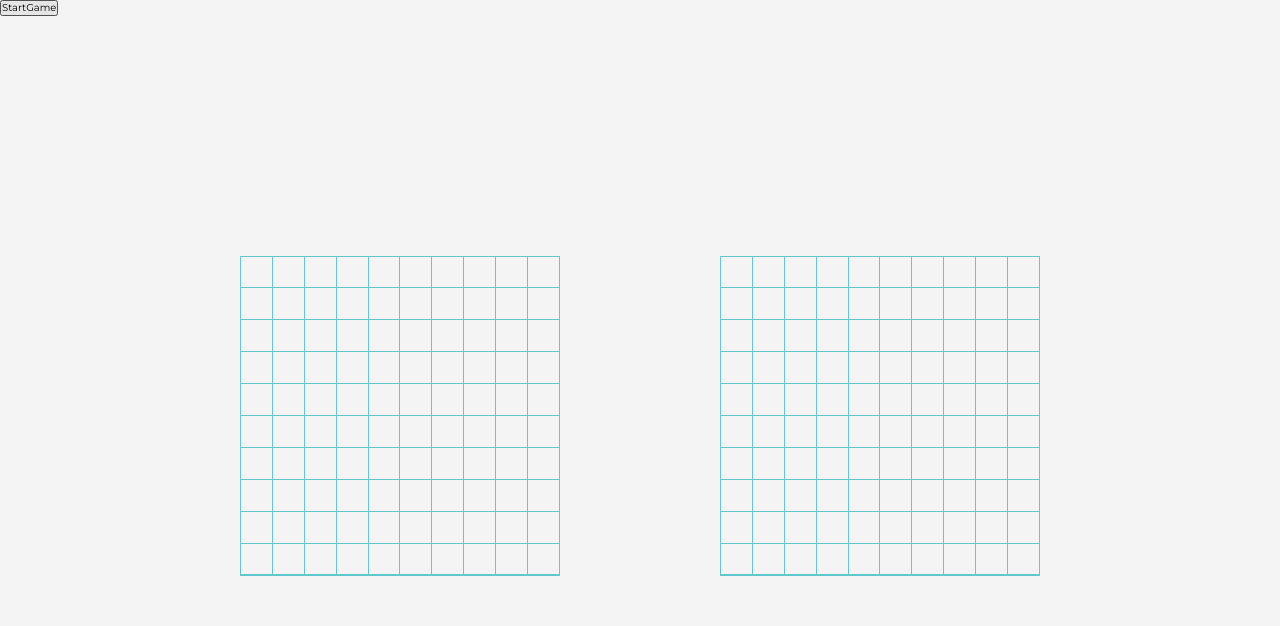
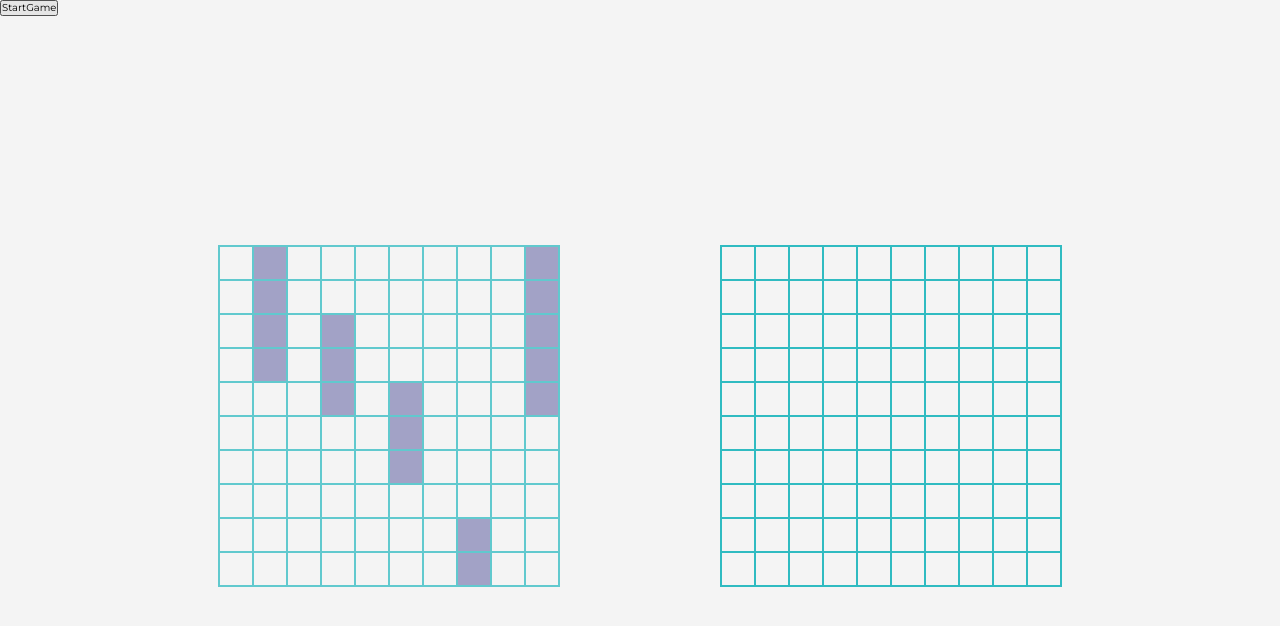
Before and after one commit to EriBloo/battleship, a React (Create React App) app: page / in a window 1280 px wide. Shown: the top 626 px of the page. Built offline with nearby package versions, Linux system fonts and the light colour scheme.

Commit message:
Added proper display of ships on board and functions to rotate them

```diff
--- a/src/components/App.tsx
+++ b/src/components/App.tsx
@@ -5,20 +5,23 @@ import 'normalize.css';
 import '../styles/App.scss';
 
 function App(): ReactElement {
-  const [game, setGame] = useState(new Game([2, 3, 3, 4, 5]));
+  const ships: number[] = [5, 4, 3, 3, 2];
+  const [game, setGame] = useState(new Game(ships));
+  const [update, setUpdate] = useState(0);
 
   const initGame = () => {
     game.init();
   };
 
   useEffect(() => {
-    game.getPlayer(0).getBoard.distributeShips([2, 3, 3, 4, 5])
+    game.getPlayer(0).getBoard.distributeShips(ships);
+    setUpdate(prevState => 1 - prevState);
   }, []);
 
   return (
     <div className="app">
       <button type="button" onClick={initGame}>StartGame</button>
-      <Boards game={game} />
+      <Boards game={game} update={update} />
     </div>
   );
 }
--- a/src/components/Board.tsx
+++ b/src/components/Board.tsx
@@ -8,11 +8,21 @@ function Board(props: {
   game: Game;
   state: { [state: string]: [number, number][] };
   loop: (loc: [number, number]) => void;
+  rotate: (loc: [number, number]) => void;
+  turn: 0 | 1;
 }): ReactElement {
-  const [currentTurn, setCurrentTurn] = useState(props.game.getTurn);
   const [active, setActive] = useState('');
 
   function updateTiles(): void {
+    // adds classes to elements appropriate to their state
+    const elements = document.querySelectorAll(`.board-tile[data-player="${props.player}"]`);
+    elements.forEach((el) => {
+      el.classList.remove('ship-not-hit');
+      el.classList.remove('ship-hit');
+      el.classList.remove('ship-sunk');
+      el.classList.remove('missed');
+    });
+
     if (props.player === 0) {
       props.state.shipNotHit.map((ship) => {
         const element = document.querySelector(
@@ -43,42 +53,59 @@ function Board(props: {
     });
   }
 
-  function loop(e: React.MouseEvent<HTMLDivElement>): void {
-    if (props.player === 1 - currentTurn) {
+  function chooseAction(e: React.MouseEvent<HTMLDivElement>): void {
     const el = e.target as HTMLDivElement;
-      props.loop([parseInt(el.getAttribute('data-x') as string, 10), parseInt(el.getAttribute('data-y') as string, 10)]);
+    if (props.player === 1 - props.turn) {
+      props.loop([
+        parseInt(el.getAttribute('data-x') as string, 10),
+        parseInt(el.getAttribute('data-y') as string, 10),
+      ]);
+    } else if (props.player === 0) {
+      props.rotate([
+        parseInt(el.getAttribute('data-x') as string, 10),
+        parseInt(el.getAttribute('data-y') as string, 10),
+      ])
     }
   }
 
   useEffect(() => {
-    if (currentTurn === 1 - props.player) {
+    if (props.turn === 1 - props.player) {
       setActive('active');
     } else {
       setActive('');
     }
-  }, [currentTurn]);
+    updateTiles();
+  }, [props.turn]);
 
   useEffect(() => {
     updateTiles();
-  }, [props.state]);
+  });
 
   return (
-    <div className="board-wrapper">
+    <table className={`board-wrapper ${active}`}>
+      <tbody>
         {props.game.getPlayer(props.player).getBoard.getTiles.map((row, i) => {
-        return row.map((_, j) => {
           return (
+            <tr key={i} className="board-row">
+              {row.map((_, j) => {
+                return (
+                  <td key={j} className="board-element">
                     <div
                       key={`(${i}, ${j})`}
                       data-x={`${i}`}
                       data-y={`${j}`}
                       data-player={props.player}
-              className={`board-tile ${active}`}
-              onClick={loop}
+                      className="board-tile"
+                      onClick={chooseAction}
                     />
+                  </td>
                 );
-        });
               })}
-    </div>
+            </tr>
+          );
+        })}
+      </tbody>
+    </table>
   );
 }
 
--- a/src/components/Boards.tsx
+++ b/src/components/Boards.tsx
@@ -1,9 +1,10 @@
-import React, { ReactElement, useState } from 'react';
+import React, { ReactElement, useEffect, useState } from 'react';
 import Board from './Board';
 import Game from '../scripts/Game';
 import '../styles/Boards.scss';
 
-function Boards(props: { game: Game }): ReactElement {
+function Boards(props: { game: Game; update: number }): ReactElement {
+  const [turn, setTurn] = useState(props.game.getTurn);
   const [statePlayer, setStatePlayer] = useState(
     props.game.getPlayer(0).getBoard.getBoardStates,
   );
@@ -12,8 +13,8 @@ function Boards(props: { game: Game }): ReactElement {
   );
   const [block, setBlock] = useState(false);
 
-  function timeout(ms: number) {
-    return new Promise(resolve => setTimeout(resolve, ms));
+  function timeout(min: number, max: number) {
+    return new Promise(resolve => setTimeout(resolve, Math.floor(Math.random() * (max - min)) + min));
   }
 
   function updateStatePlayer() {
@@ -22,6 +23,10 @@ function Boards(props: { game: Game }): ReactElement {
 
   function updateStateComputer() {
     setStateComputer(props.game.getPlayer(1).getBoard.getBoardStates);
+  }
+
+  function updateTurn() {
+    setTurn(props.game.getTurn);
   }
 
   async function loop(loc: [number, number]): Promise<void> {
@@ -33,22 +38,38 @@ function Boards(props: { game: Game }): ReactElement {
         props.game.setWinner = props.game.isWinner();
         updateStateComputer();
         if (props.game.getWinner === -1) {
-          await timeout(1000);
           props.game.next();
+          updateTurn();
+          await timeout(500, 2000);
           props.game.computerTurn();
           props.game.setWinner = props.game.isWinner();
           props.game.next();
+          updateTurn();
           updateStatePlayer();
           setBlock(false)
         }
+      } else {
+        setBlock(false);
       }
     }
   }
 
+  function rotateShip(loc: [number, number]): void {
+    if (!props.game.getInit) {
+      props.game.getPlayer(0).getBoard.rotateShip(loc);
+      updateStatePlayer();
+    }
+  }
+
+  useEffect(() => {
+    updateStatePlayer();
+    updateStateComputer();
+  }, [props.update])
+
   return (
     <div className="board-container">
-      <Board player={0} game={props.game} state={statePlayer} loop={loop} />
-      <Board player={1} game={props.game} state={stateComputer} loop={loop} />
+      <Board player={0} game={props.game} state={statePlayer} loop={loop} rotate={rotateShip} turn={turn} />
+      <Board player={1} game={props.game} state={stateComputer} loop={loop} rotate={rotateShip} turn={turn} />
     </div>
   );
 }
--- a/src/scripts/Battleship.ts
+++ b/src/scripts/Battleship.ts
@@ -1,9 +1,9 @@
 class Battleship {
   private parts: boolean[];
-  private origin: number[]; // where the bow of the ship is
+  private origin: [number, number]; // where the bow of the ship is
   private rotated: boolean;
 
-  constructor(shipLength: number, origin: number[], rotated: boolean) {
+  constructor(shipLength: number, origin: [number, number], rotated: boolean) {
     this.parts = new Array(shipLength).fill(false);
     this.origin = origin;
     this.rotated = rotated;
@@ -17,7 +17,7 @@ class Battleship {
     return this.parts.length;
   }
 
-  get getOrigin(): number[] {
+  get getOrigin(): [number, number] {
     return this.origin;
   }
 
--- a/src/scripts/Game.ts
+++ b/src/scripts/Game.ts
@@ -50,6 +50,10 @@ class Game {
     return this.initialized;
   }
 
+  get getShips(): number[] {
+    return this.shipSizes;
+  }
+
   getPlayer(index: (0 | 1)): Player {
     return this.players[index];
   }
--- a/src/scripts/Gameboard.ts
+++ b/src/scripts/Gameboard.ts
@@ -65,7 +65,11 @@ class Gameboard {
     rotated: boolean,
   ): void {
     const validPlacement = this.getBoardStates.notShot;
-    const battleship = new Battleship(shipLength, [location[0], location[1]], rotated);
+    const battleship = new Battleship(
+      shipLength,
+      [location[0], location[1]],
+      rotated,
+    );
     const placementOffset: [number, number][] = Array.from(
       { length: shipLength },
       (_, k) => (rotated ? [k, 0] : [0, k]),
@@ -123,6 +127,47 @@ class Gameboard {
     });
   }
 
+  removeShip(location: number[]): void | Battleship {
+    if (typeof this.tiles[location[0]][location[1]] === 'boolean') {
+      return;
+    }
+    const ship = this.tiles[location[0]][location[1]] as Battleship;
+    const shipLength = ship.getLength;
+    const shipOrigin = ship.getOrigin;
+    const shipRotated = ship.getRotated;
+    const offset: [number, number][] = Array.from(
+      { length: shipLength },
+      (_, k) => (shipRotated ? [k, 0] : [0, k]),
+    );
+
+    offset.forEach((off) => {
+      this.tiles[shipOrigin[0] - off[0]][shipOrigin[1] - off[1]] = false;
+    });
+    this.ships = this.ships.filter(
+      (ship) =>
+        ship.getLength !== shipLength ||
+        ship.getOrigin[0] !== shipOrigin[0] ||
+        ship.getOrigin[1] !== shipOrigin[1] ||
+        ship.getRotated !== shipRotated,
+    );
+
+    return ship;
+  }
+
+  rotateShip(location: number[]): boolean {
+    const ship = this.removeShip(location);
+    if (ship) {
+      try {
+        this.placeShip(ship.getLength, ship.getOrigin, !ship.getRotated);
+        return true;
+      } catch {
+        this.placeShip(ship.getLength, ship.getOrigin, ship.getRotated);
+        return false;
+      }
+    }
+    return false;
+  }
+
   receiveAttack(location: [number, number]): boolean {
     const state = this.getBoardStates;
     const validAttacks = [...state.shipNotHit, ...state.notShot];
@@ -160,7 +205,7 @@ class Gameboard {
     return this.ships.every((ship) => ship.isSunk());
   }
 
-  distributeShips(ships: number[]):boolean {
+  distributeShips(ships: number[]): boolean {
     const done: boolean[] = [];
     ships
       .sort((a, b) => b - a)
@@ -194,18 +239,17 @@ class Gameboard {
             tried.push([location, rotated]);
             success = false;
           }
-        } while (!success && tried.length < (this.size * this.size));
+        } while (!success && tried.length < this.size * this.size);
         done.push(success);
       });
-      return done.every((d) => d);
+    return done.every((d) => d);
   }
 
   private markAroundSunk(ship: Battleship): void {
     if (ship.isSunk()) {
       const origin = ship.getOrigin;
-      const partsOffset = Array.from(
-        { length: ship.getLength },
-        (_, k) => (ship.getRotated ? [k, 0] : [0, k]),
+      const partsOffset = Array.from({ length: ship.getLength }, (_, k) =>
+        ship.getRotated ? [k, 0] : [0, k],
       );
       const aroundOffset: number[][] = [
         [-1, -1],
@@ -218,7 +262,7 @@ class Gameboard {
         [1, 1],
       ];
       partsOffset.forEach((part) => {
-        aroundOffset.forEach((around => {
+        aroundOffset.forEach((around) => {
           if (
             origin[0] - part[0] + around[0] < 0 ||
             origin[0] - part[0] + around[0] > this.size - 1 ||
@@ -236,7 +280,7 @@ class Gameboard {
               origin[1] - part[1] + around[1]
             ] = true;
           }
-        }));
+        });
       });
     }
   }
--- a/src/styles/Board.scss
+++ b/src/styles/Board.scss
@@ -1,26 +1,22 @@
 .board-wrapper {
   width: 20rem;
   height: 20rem;
-  display: grid;
-  grid-template-columns: repeat(10, 1fr);
-  grid-template-rows: repeat(10, 1fr);
   background-color: #00adb5;
-  border: 1px solid #00adb5;
-  grid-gap: 1px;
   opacity: .6;
 
+  .board-row {
+
+    .board-element {
+
       .board-tile {
+        width: 2rem;
+        height: 2rem;
         background-color: #f4f4f4;
-  }
-
-  .active:hover {
-    background-color: rgb(166, 214, 166);
-    border: 2px solid rgb(92, 158, 92);
-    cursor: pointer;
       }
 
       .ship-not-hit {
         background-color: rgb(109, 109, 168);
+        cursor: pointer;
       }
 
       .ship-hit {
@@ -35,3 +31,15 @@
         background-color: rgb(236, 236, 162);
       }
     }
+  }
+}
+
+.active {
+  opacity: .8;
+
+  .board-tile:hover {
+    background-color: rgb(166, 214, 166);
+    border: 2px solid rgb(92, 158, 92);
+    cursor: pointer;
+  }
+}
--- a/src/styles/Boards.scss
+++ b/src/styles/Boards.scss
@@ -6,4 +6,21 @@
   justify-content: center;
   align-items: center;
   gap: 10rem;
+
+  .ships-wrapper {
+    display: flex;
+    flex-direction: column;
+    gap: 0.5rem;
+
+    .ship {
+      display: flex;
+      gap: 0.3rem;
+
+      .part {
+        width: 2rem;
+        height: 2rem;
+        background-color: chartreuse;
+      }
+    }
+  }
 }
```
Also changed, not shown: public/index.html (+0 -10 lines), 1 other file (tests, documents, lock files or other folders). Lines whose indentation alone changed are shown as unchanged.
